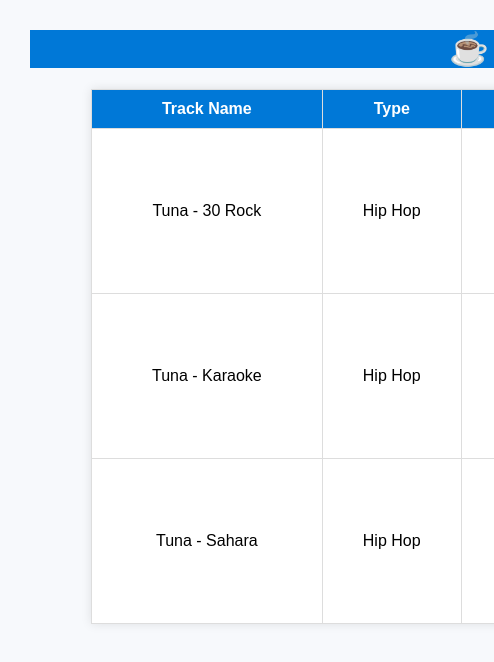
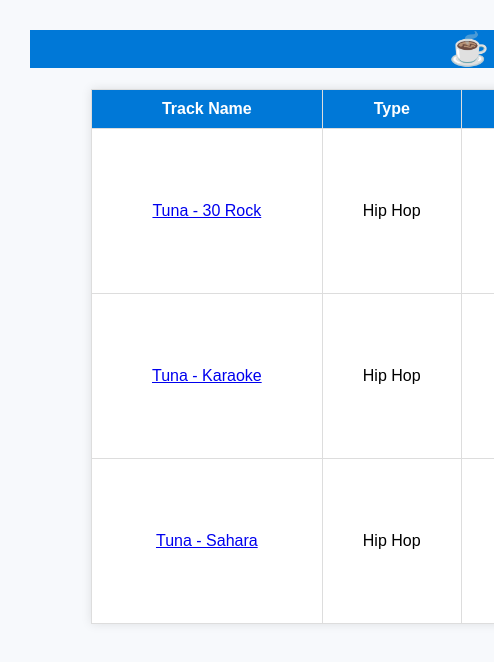
Before and after one commit to RonAdi77/WebDevCourse_HW, a plain HTML site: page HW_01/playlist.html in a window 1280 px wide. Shown: the full height of the page, 0-494 px from the left. Drawn offline with Linux system fonts and the light colour scheme.

Commit message:
Click on song name open new tab

```diff
--- a/HW_01/playlist.html
+++ b/HW_01/playlist.html
@@ -22,7 +22,7 @@
         </thead>
         <tbody>
             <tr>
-                <td>Tuna - 30 Rock </td>
+                <td> <a href="https://www.youtube.com/watch?v=GIRbXNousaI&list=RDGIRbXNousaI&start_radio=1" target="_blank">Tuna - 30 Rock</a></td>
                 <td>Hip Hop</td>
                 <td><img src="https://i.ytimg.com/vi/GIRbXNousaI/hq720.jpg?sqp=-oaymwEnCNAFEJQDSFryq4qpAxkIARUAAIhCGAHYAQHiAQoIGBACGAY4AUAB&rs=AOn4CLDPcc6bcBcD4HLINT1INrXypRjiUw" alt="Lofi Girl"></td>
                 <td><iframe width="250" height="140" src="https://www.youtube.com/embed/GIRbXNousaI?si=jdjB6Y9syBZzj6XU" frameborder="0"
@@ -30,7 +30,7 @@
             </tr>
 
             <tr>
-                <td>Tuna - Karaoke</td>
+                <td><a href="https://www.youtube.com/watch?v=hVMLSCg8dfU&list=RDhVMLSCg8dfU&start_radio=1" target="_blank">Tuna - Karaoke</a></td>
                 <td>Hip Hop</td>
                 <td><img src="https://i.ytimg.com/vi/hVMLSCg8dfU/hq720.jpg?sqp=-oaymwEnCNAFEJQDSFryq4qpAxkIARUAAIhCGAHYAQHiAQoIGBACGAY4AUAB&rs=AOn4CLCgEMZXQlxhPaVMJ3O33OCaJtwsPQ" alt="Coffee Jazz"></td>
                 <td><iframe width="250" height="140" src="https://www.youtube.com/embed/hVMLSCg8dfU?si=CIBrV4d18KAXjoNI" frameborder="0"
@@ -38,7 +38,7 @@
             </tr>
 
             <tr>
-                <td>Tuna - Sahara</td>
+                <td><a href="https://www.youtube.com/watch?v=dZWlObNQoZ4&list=RDdZWlObNQoZ4&start_radio=1" target="_blank">Tuna - Sahara</a></td>
                 <td>Hip Hop</td>
                 <td><img src="https://i.ytimg.com/vi/dZWlObNQoZ4/hq720.jpg?sqp=-oaymwEnCNAFEJQDSFryq4qpAxkIARUAAIhCGAHYAQHiAQoIGBACGAY4AUAB&rs=AOn4CLB9ceZ_MXAtDGQjuGej8fV2Oom7MA" alt="Coffee Jazz"></td>
                 <td><iframe width="250" height="140" src="https://www.youtube.com/embed/dZWlObNQoZ4?si=sBSHEvcBegyhl5bo" frameborder="0"
```
Also changed, not shown: HW_01/PRNT_IMAGES/5.png (added).
